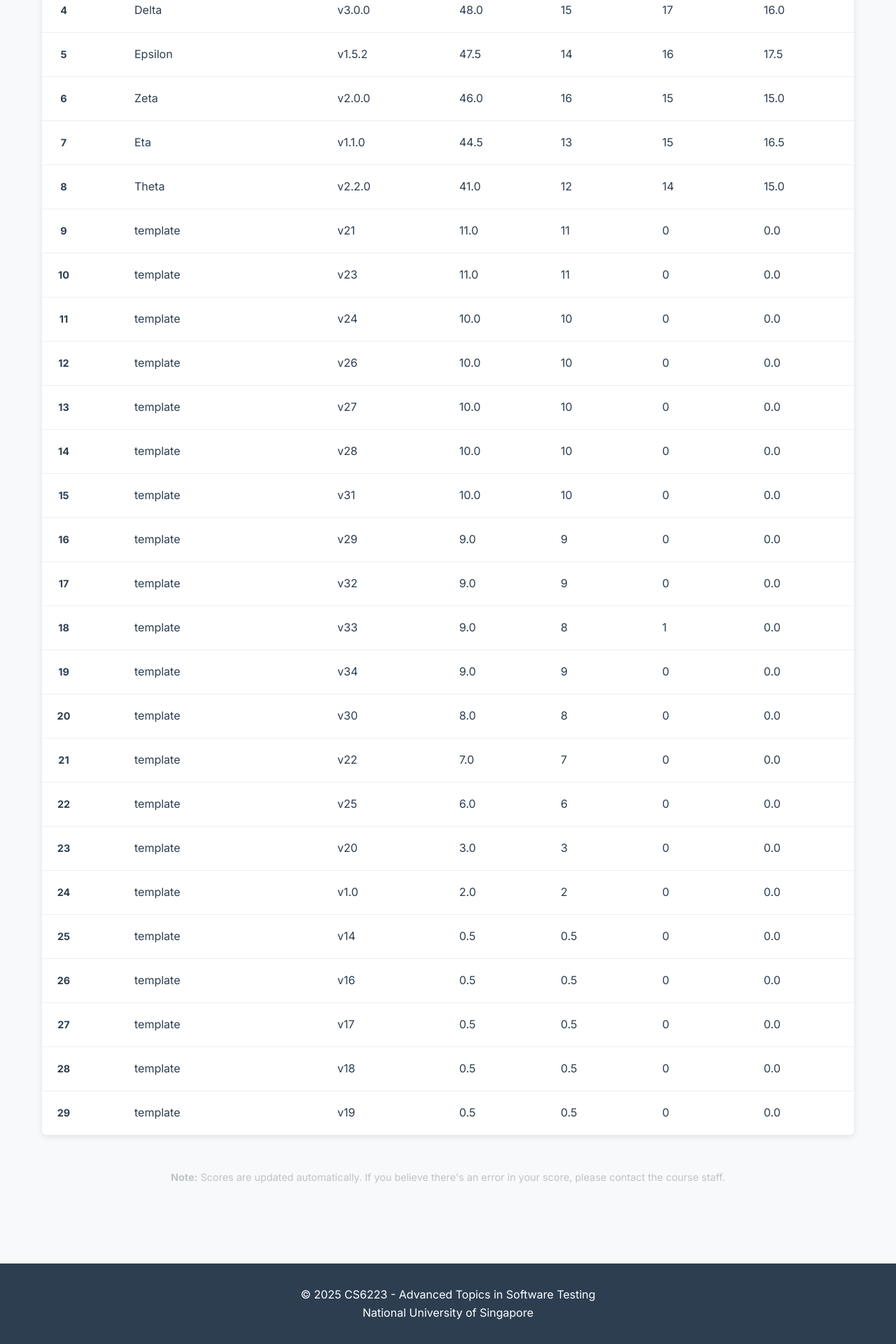
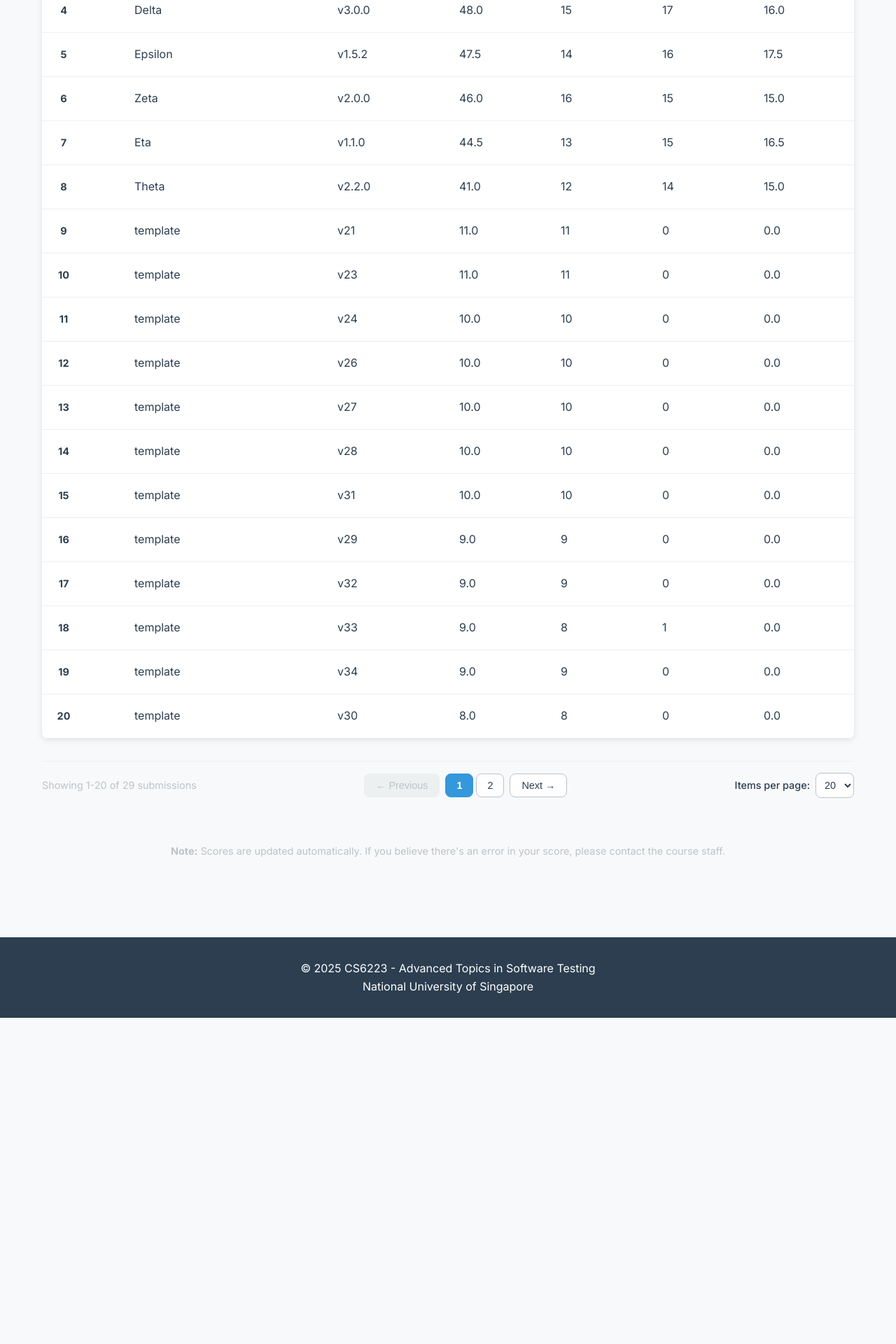
Before and after one commit to NUS-CS6223-AY2526/NUS-CS6223-AY2526.github.io, a Jekyll site: the page built from index.md, in a window 1280 px wide. Shown: the part 809-2729 px from the top of the page at 70% size. Built offline with Jekyll 4.4.1, drawn with Linux system fonts in a browser that asks for light colours; after the commit the page ends 2263 px from its top, so only the background shows below that.

Commit message:
Support pagination

```diff
--- a/assets/css/style.css
+++ b/assets/css/style.css
@@ -378,3 +378,149 @@ body {
 .leaderboard-table tbody tr {
     animation: fadeIn 0.3s ease-out;
 }
+
+/* Pagination styles */
+.pagination-container {
+    display: flex;
+    justify-content: space-between;
+    align-items: center;
+    margin-top: 2rem;
+    padding: 1rem 0;
+    border-top: 1px solid var(--light-gray);
+    flex-wrap: wrap;
+    gap: 1rem;
+}
+
+.pagination-info {
+    color: var(--medium-gray);
+    font-size: 0.9rem;
+}
+
+.pagination-controls {
+    display: flex;
+    align-items: center;
+    gap: 0.5rem;
+}
+
+.pagination-btn {
+    background: var(--white);
+    border: 1px solid var(--medium-gray);
+    color: var(--primary-color);
+    padding: 0.5rem 1rem;
+    border-radius: var(--border-radius);
+    cursor: pointer;
+    transition: var(--transition);
+    font-size: 0.9rem;
+    font-weight: 500;
+}
+
+.pagination-btn:hover:not(:disabled) {
+    background: var(--secondary-color);
+    color: var(--white);
+    border-color: var(--secondary-color);
+}
+
+.pagination-btn:disabled {
+    background: var(--light-gray);
+    color: var(--medium-gray);
+    cursor: not-allowed;
+    border-color: var(--light-gray);
+}
+
+.page-numbers {
+    display: flex;
+    gap: 0.25rem;
+}
+
+.page-number {
+    background: var(--white);
+    border: 1px solid var(--medium-gray);
+    color: var(--primary-color);
+    padding: 0.5rem 0.75rem;
+    border-radius: var(--border-radius);
+    cursor: pointer;
+    transition: var(--transition);
+    font-size: 0.9rem;
+    min-width: 40px;
+    text-align: center;
+}
+
+.page-number:hover {
+    background: var(--secondary-color);
+    color: var(--white);
+    border-color: var(--secondary-color);
+}
+
+.page-number.active {
+    background: var(--secondary-color);
+    color: var(--white);
+    border-color: var(--secondary-color);
+    font-weight: 600;
+}
+
+.page-number.ellipsis {
+    background: transparent;
+    border: none;
+    color: var(--medium-gray);
+    cursor: default;
+}
+
+.page-number.ellipsis:hover {
+    background: transparent;
+    color: var(--medium-gray);
+}
+
+.items-per-page {
+    display: flex;
+    align-items: center;
+    gap: 0.5rem;
+}
+
+.items-per-page label {
+    font-size: 0.9rem;
+    color: var(--primary-color);
+    font-weight: 500;
+}
+
+.items-per-page select {
+    background: var(--white);
+    border: 1px solid var(--medium-gray);
+    color: var(--primary-color);
+    padding: 0.5rem;
+    border-radius: var(--border-radius);
+    cursor: pointer;
+    transition: var(--transition);
+    font-size: 0.9rem;
+}
+
+.items-per-page select:focus {
+    outline: none;
+    border-color: var(--secondary-color);
+    box-shadow: 0 0 0 2px rgba(52, 152, 219, 0.2);
+}
+
+/* Mobile responsive pagination */
+@media (max-width: 768px) {
+    .pagination-container {
+        flex-direction: column;
+        gap: 1rem;
+        text-align: center;
+    }
+
+    .pagination-controls {
+        order: 2;
+    }
+
+    .pagination-info {
+        order: 1;
+    }
+
+    .items-per-page {
+        order: 3;
+    }
+
+    .page-numbers {
+        flex-wrap: wrap;
+        justify-content: center;
+    }
+}
--- a/assets/js/main.js
+++ b/assets/js/main.js
@@ -4,6 +4,11 @@
 let studentsData = [];
 let filteredStudents = [];
 let leaderboardMetadata = null;
+
+// Pagination variables
+let currentPage = 1;
+let itemsPerPage = 20;
+let totalPages = 1;
 
 // Initialize the application
 document.addEventListener('DOMContentLoaded', function() {
@@ -135,10 +140,19 @@ function renderLeaderboardTable() {
                 </td>
             </tr>
         `;
+        updatePaginationInfo();
         return;
     }
 
-    const rows = filteredStudents.map(student => {
+    // Calculate pagination
+    calculatePagination();
+
+    // Get items for current page
+    const startIndex = (currentPage - 1) * itemsPerPage;
+    const endIndex = itemsPerPage === 'all' ? filteredStudents.length : startIndex + itemsPerPage;
+    const currentPageStudents = itemsPerPage === 'all' ? filteredStudents : filteredStudents.slice(startIndex, endIndex);
+
+    const rows = currentPageStudents.map(student => {
         const rankDisplay = getRankDisplay(student.rank);
         const lastActivityFormatted = formatDate(student.lastActivity);
 
@@ -172,6 +186,10 @@ function renderLeaderboardTable() {
     }).join('');
 
     tableBody.innerHTML = rows;
+
+    // Update pagination controls
+    updatePaginationControls();
+    updatePaginationInfo();
 
     // Add fade-in animation
     setTimeout(() => {
@@ -219,6 +237,8 @@ function filterStudents() {
         student.name.toLowerCase().includes(searchTerm)
     );
 
+    // Reset to first page when filtering
+    currentPage = 1;
     renderLeaderboardTable();
 }
 
@@ -245,6 +265,8 @@ function sortLeaderboard() {
         }
     });
 
+    // Reset to first page when sorting
+    currentPage = 1;
     renderLeaderboardTable();
 }
 
@@ -363,9 +385,123 @@ function updateRanks() {
     filteredStudents = [...studentsData];
 }
 
+// Pagination functions
+function calculatePagination() {
+    if (itemsPerPage === 'all') {
+        totalPages = 1;
+        currentPage = 1;
+    } else {
+        totalPages = Math.ceil(filteredStudents.length / itemsPerPage);
+        // Ensure current page is within bounds
+        if (currentPage > totalPages) {
+            currentPage = totalPages || 1;
+        }
+    }
+}
+
+function updatePaginationInfo() {
+    const paginationInfo = document.getElementById('pagination-info');
+    if (!paginationInfo) return;
+
+    const totalItems = filteredStudents.length;
+
+    if (totalItems === 0) {
+        paginationInfo.textContent = 'No submissions found';
+        return;
+    }
+
+    if (itemsPerPage === 'all') {
+        paginationInfo.textContent = `Showing all ${totalItems} submissions`;
+    } else {
+        const startIndex = (currentPage - 1) * itemsPerPage + 1;
+        const endIndex = Math.min(currentPage * itemsPerPage, totalItems);
+        paginationInfo.textContent = `Showing ${startIndex}-${endIndex} of ${totalItems} submissions`;
+    }
+}
+
+function updatePaginationControls() {
+    const prevBtn = document.getElementById('prev-page');
+    const nextBtn = document.getElementById('next-page');
+    const pageNumbers = document.getElementById('page-numbers');
+
+    if (!prevBtn || !nextBtn || !pageNumbers) return;
+
+    // Update previous/next buttons
+    prevBtn.disabled = currentPage <= 1 || itemsPerPage === 'all';
+    nextBtn.disabled = currentPage >= totalPages || itemsPerPage === 'all';
+
+    // Generate page numbers
+    if (itemsPerPage === 'all') {
+        pageNumbers.innerHTML = '';
+        return;
+    }
+
+    let pagesHtml = '';
+    const maxVisiblePages = 5;
+    let startPage = Math.max(1, currentPage - Math.floor(maxVisiblePages / 2));
+    let endPage = Math.min(totalPages, startPage + maxVisiblePages - 1);
+
+    // Adjust start page if we're near the end
+    if (endPage - startPage < maxVisiblePages - 1) {
+        startPage = Math.max(1, endPage - maxVisiblePages + 1);
+    }
+
+    // Add first page and ellipsis if needed
+    if (startPage > 1) {
+        pagesHtml += `<button class="page-number" onclick="goToPage(1)">1</button>`;
+        if (startPage > 2) {
+            pagesHtml += `<span class="page-number ellipsis">...</span>`;
+        }
+    }
+
+    // Add visible page numbers
+    for (let i = startPage; i <= endPage; i++) {
+        const activeClass = i === currentPage ? 'active' : '';
+        pagesHtml += `<button class="page-number ${activeClass}" onclick="goToPage(${i})">${i}</button>`;
+    }
+
+    // Add last page and ellipsis if needed
+    if (endPage < totalPages) {
+        if (endPage < totalPages - 1) {
+            pagesHtml += `<span class="page-number ellipsis">...</span>`;
+        }
+        pagesHtml += `<button class="page-number" onclick="goToPage(${totalPages})">${totalPages}</button>`;
+    }
+
+    pageNumbers.innerHTML = pagesHtml;
+}
+
+function changePage(direction) {
+    const newPage = currentPage + direction;
+    if (newPage >= 1 && newPage <= totalPages) {
+        currentPage = newPage;
+        renderLeaderboardTable();
+    }
+}
+
+function goToPage(page) {
+    if (page >= 1 && page <= totalPages) {
+        currentPage = page;
+        renderLeaderboardTable();
+    }
+}
+
+function changeItemsPerPage() {
+    const select = document.getElementById('items-per-page');
+    if (!select) return;
+
+    const newItemsPerPage = select.value === 'all' ? 'all' : parseInt(select.value);
+    itemsPerPage = newItemsPerPage;
+    currentPage = 1; // Reset to first page
+    renderLeaderboardTable();
+}
+
 // Export functions for external use
 window.addStudent = addStudent;
 window.updateStudent = updateStudent;
 window.refreshLeaderboard = refreshLeaderboard;
 window.filterStudents = filterStudents;
 window.sortLeaderboard = sortLeaderboard;
+window.changePage = changePage;
+window.goToPage = goToPage;
+window.changeItemsPerPage = changeItemsPerPage;
--- a/index.md
+++ b/index.md
@@ -67,6 +67,32 @@ title: "CS6223 Hackathon Leaderboard"
             </tbody>
         </table>
     </div>
+
+    <div class="pagination-container">
+        <div class="pagination-info">
+            <span id="pagination-info">Showing 1-20 of 0 submissions</span>
+        </div>
+        <div class="pagination-controls">
+            <button id="prev-page" class="pagination-btn" onclick="changePage(-1)" disabled>
+                ← Previous
+            </button>
+            <div class="page-numbers" id="page-numbers">
+                <!-- Page numbers will be populated here -->
+            </div>
+            <button id="next-page" class="pagination-btn" onclick="changePage(1)" disabled>
+                Next →
+            </button>
+        </div>
+        <div class="items-per-page">
+            <label for="items-per-page">Items per page:</label>
+            <select id="items-per-page" onchange="changeItemsPerPage()">
+                <option value="10">10</option>
+                <option value="20" selected>20</option>
+                <option value="50">50</option>
+                <option value="all">All</option>
+            </select>
+        </div>
+    </div>
 </div>
 
 <div class="leaderboard-footer">
```
